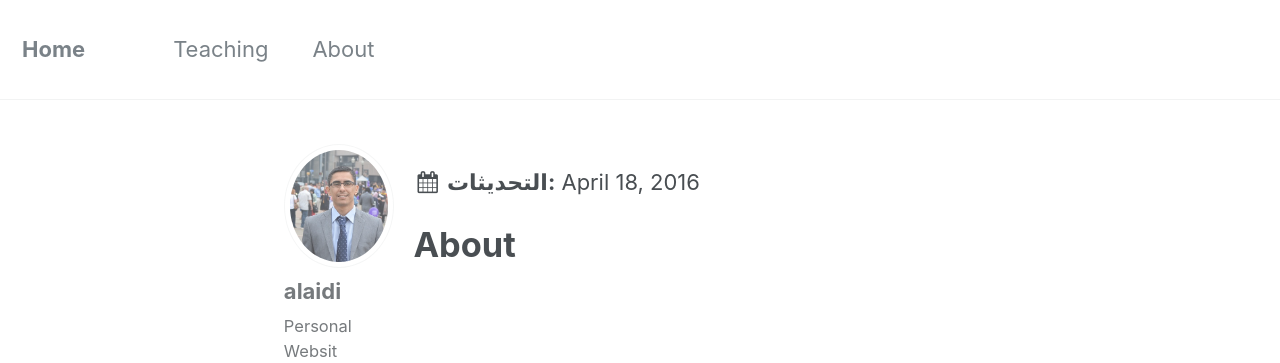
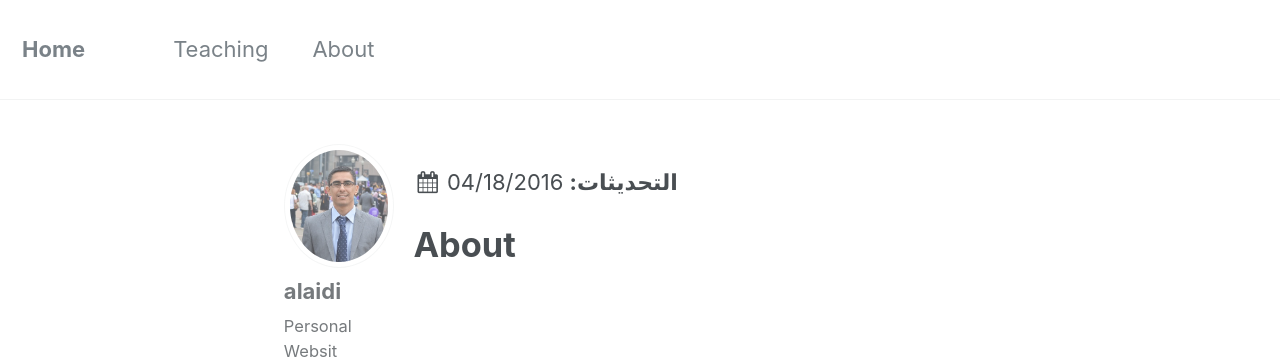
Before and after one commit to alaidi/alaidi.github.io, a Jekyll site: the page built from _pages/about.md, in a window 1280 px wide. Shown: the top 363 px of the page. Built offline with Jekyll 4.4.1, drawn with Linux system fonts in a browser that asks for light colours.

Commit message:
update date format

```diff
--- a/_layouts/single.html
+++ b/_layouts/single.html
@@ -25,9 +25,9 @@
     <div class="page__inner-wrap">
         {% include sidebar.html %}
 {% if page.modified %}
-          <p class="page__date"><strong><i class="fa fa-fw fa-calendar" aria-hidden="true"></i> {{ site.data.ui-text[site.locale].date_label | default: "Updated:" }}</strong> <time datetime="{{ page.modified | date: "%Y-%m-%d" }}">{{ page.modified | date: "%B %d, %Y" }}</time></p>
+          <p class="page__date"><strong><i class="fa fa-fw fa-calendar" aria-hidden="true"></i> {{ site.data.ui-text[site.locale].date_label | default: "Updated:" }}</strong> <time datetime="{{ page.modified | date: "%m/%d/%Y" }}">{{ page.modified | date: "%m/%d/%Y" }}</time></p>
         {% elsif page.date %}
-          <p class="page__date"><strong><i class="fa fa-fw fa-calendar" aria-hidden="true"></i> {{ site.data.ui-text[site.locale].date_label | default: "Updated:" }}</strong> <time datetime="{{ page.date | date_to_xmlschema }}">{{ page.date | date: "%B %d, %Y" }}</time></p>
+          <p class="page__date"><strong><i class="fa fa-fw fa-calendar" aria-hidden="true"></i> {{ site.data.ui-text[site.locale].date_label | default: "Updated:" }}</strong> <time datetime="{{ page.date | date_to_xmlschema }}">{{ page.date | date: "%m/%d/%Y" }}</time></p>
         {% endif %}
       {% unless page.header.overlay_color or page.header.overlay_image %}
         <header>
```
